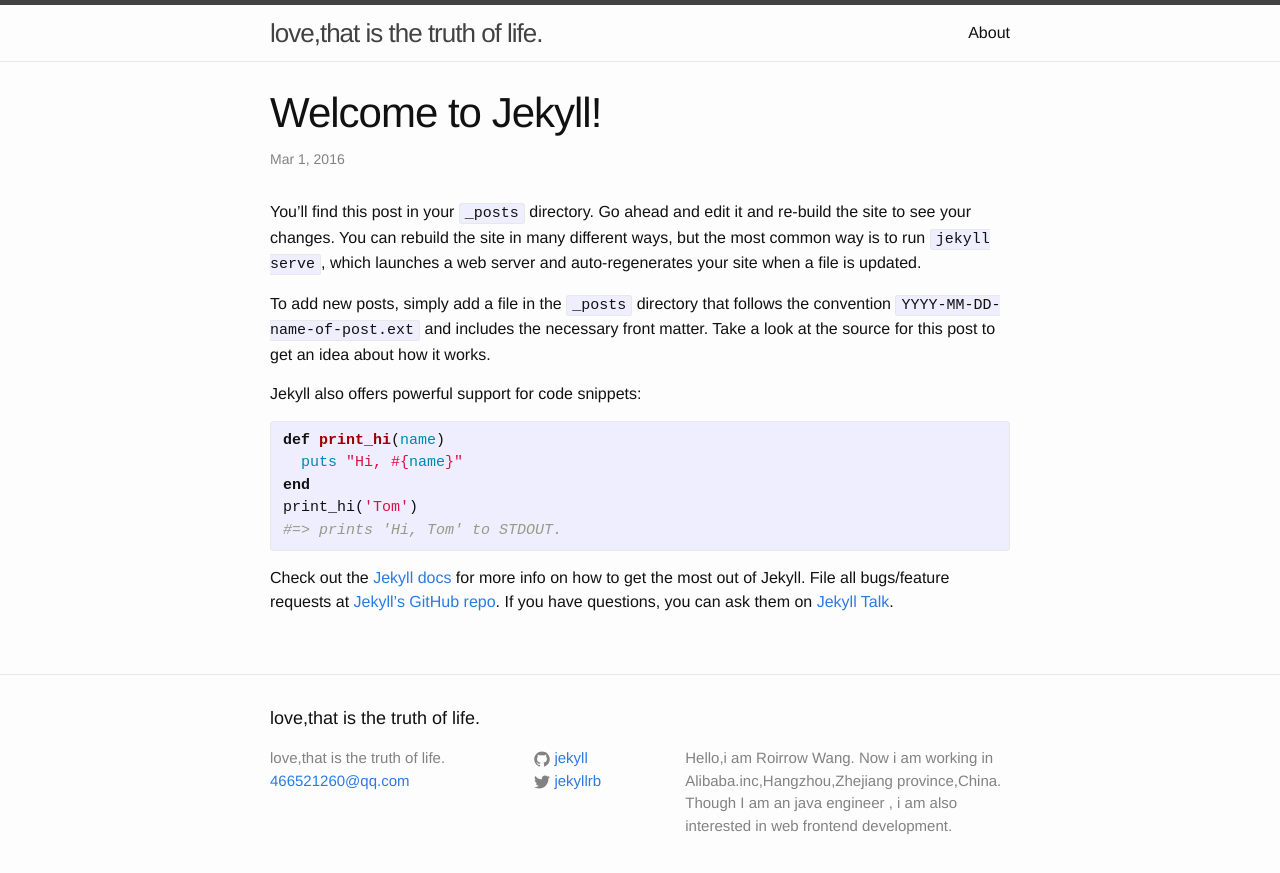
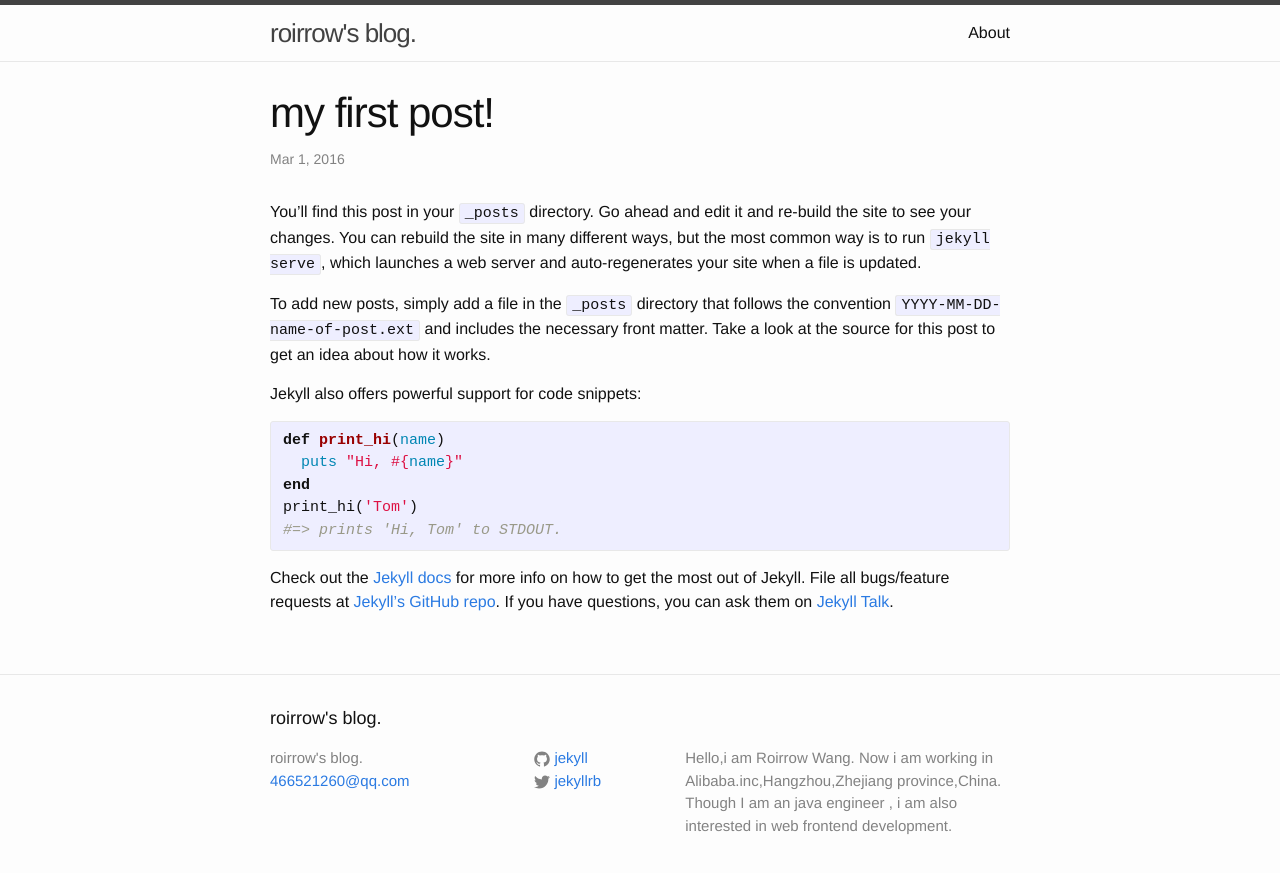
Before and after one commit to roirrow/roirrow.github.io, a Jekyll site: the page built from _posts/2016-03-01-welcome-to-jekyll.markdown, in a window 1280 px wide. Shown: the top 873 px of the page. Built offline with Jekyll 4.4.1, drawn with Linux system fonts in a browser that asks for light colours.

Commit message:
mod title and style

```diff
--- a/_config.yml
+++ b/_config.yml
@@ -6,7 +6,7 @@
 # 'jekyll serve'. If you change this file, please restart the server process.
 
 # Site settings
-title: love,that is the truth of life.
+title: roirrow's blog.
 email: 466521260@qq.com
 description: > # this means to ignore newlines until "baseurl:"
   Hello,i am Roirrow Wang. Now i am working in Alibaba.inc,Hangzhou,Zhejiang province,China.
--- a/_includes/head.html
+++ b/_includes/head.html
@@ -9,4 +9,10 @@
   <link rel="stylesheet" href="{{ "/css/main.css" | prepend: site.baseurl }}">
   <link rel="canonical" href="{{ page.url | replace:'index.html','' | prepend: site.baseurl | prepend: site.url }}">
   <link rel="alternate" type="application/rss+xml" title="{{ site.title }}" href="{{ "/feed.xml" | prepend: site.baseurl | prepend: site.url }}">
+
+  <!--github style-->
+  <!--<link rel="stylesheet" type="text/css" href="stylesheets/normalize.css" media="screen">-->
+  <!--<link href='https://fonts.googleapis.com/css?family=Open+Sans:400,700' rel='stylesheet' type='text/css'>-->
+  <!--<link rel="stylesheet" type="text/css" href="stylesheets/stylesheet.css" media="screen">-->
+  <!--<link rel="stylesheet" type="text/css" href="stylesheets/github-light.css" media="screen">-->
 </head>
--- a/_posts/2016-03-01-welcome-to-jekyll.markdown
+++ b/_posts/2016-03-01-welcome-to-jekyll.markdown
@@ -1,6 +1,6 @@
 ---
 layout: post
-title:  "Welcome to Jekyll!"
+title:  "my first post!"
 date:   2016-03-01 22:15:57 +0800
 categories: jekyll update
 ---
```
